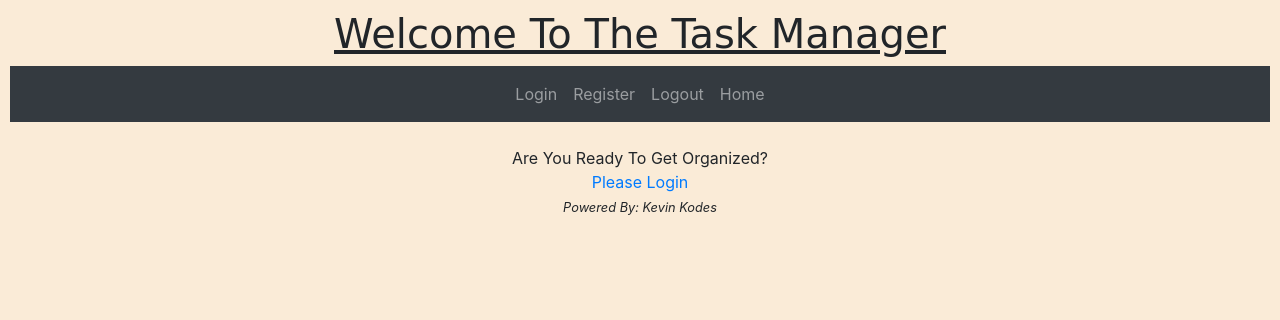
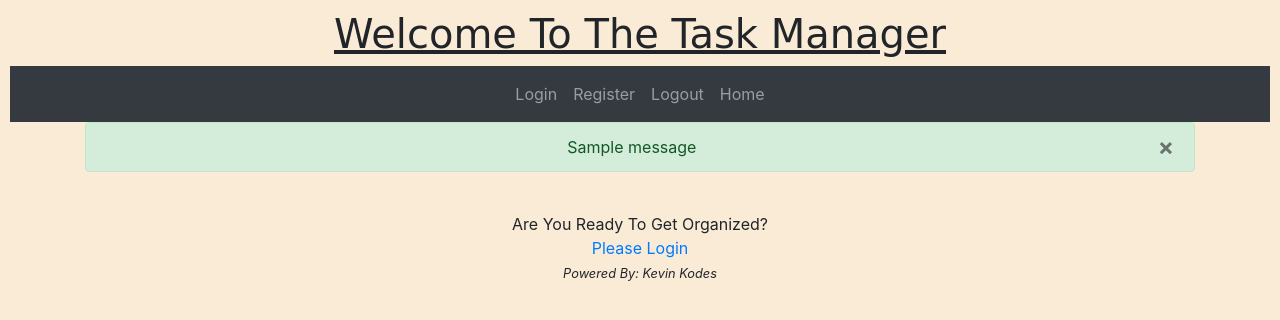
Before and after one commit to KevinOlo/Simple-CRUD-Web-App-, a Flask app: page / in a window 1280 px wide. Shown: the top 320 px of the page. Run offline with Flask 3, Linux system fonts and the light colour scheme; one stand-in notice (Sample message) is shown; some libraries are stand-ins or nearby versions.

Commit message:
flash messages added

```diff
--- a/Templates/base.html
+++ b/Templates/base.html
@@ -72,6 +72,36 @@
         </div>
     </nav>
 
+    {% with messages = get_flashed_messages(with_categories=true) %}
+    {% if messages %}
+        {% for category, message in messages %}
+        {% if category =='error' %}
+        <div class="container">
+            <div class="row justify-content-center" ></div>
+                <div class="alert alert-danger alter-dismissable fade show" role="alert" style="text-align: center; " > <!-- alert-danger shows msg in red-->
+                {{ message }}
+                <button type="button" class="close" data-dismiss="alert">
+                    <span aria-hidden="true">&times;</span>
+                </button>
+                </div>
+            </div>
+        </div>
+        {% else %}
+        <div class="container">
+            <div class="row justify-content-center" ></div>
+                <div class="alert alert-success alter-dismissable fade show" role="alert" style="text-align: center;">
+                {{ message }}
+                <button type="button" class="close" data-dismiss="alert">
+                    <span aria-hidden="true">&times;</span> <!--image inside button-->
+                </button>
+                </div>
+            </div>
+        </div>
+        {% endif %}
+        {% endfor %}
+    {% endif %}
+    {% endwith %}
+
     <div class="container">
         {%block content%}       <!--content to float near navbar, like text-->
         {%endblock%}
--- a/app.py
+++ b/app.py
@@ -1,4 +1,4 @@
-from flask import Flask, render_template, request, redirect, session
+from flask import Flask, render_template, request, redirect, session, flash
 from flask_sqlalchemy import SQLAlchemy
 from datetime import datetime
 
@@ -44,13 +44,14 @@ def login_web():
     user_check = login.query.filter_by(username=username).first()
 
     if user_check and user_check.password == password:
-      print (f"{username} has entered the Task Manager")
+      flash (f"{username} has entered the Task Manager, Welcome!", category='success')
       session['login'] = True
       session['username'] = username
       session['user_id'] = user_check.id    #Store user_id in the session
       return redirect('/home/')
     else:
-      return "Invalid username or password"
+       flash("Invalid username or password", category='error')
+       return redirect('/login/')
 
   return render_template("login.html")
 
@@ -72,30 +73,26 @@ def register():
 
         # Check for empty values
     if not username or not password or not email:
-      return "Username and password and email cannot be empty"
+      flash("Username and password and email cannot be empty")
 
     existing_user = login.query.filter_by(username=username).first()
     existing_email = login.query.filter_by(email=email).first()
 
 
     if existing_user:
-      return "Sorry, this username has been taken"
+      flash("Sorry, this username has been taken")
     elif existing_email:
-      return "This email is already in use"
+      flash("This email is already in use")
     else:
       newuser = login(username=username, password=password, email=email)
       db.session.add(newuser)
       db.session.commit()
+      flash("Your acctount has been successfully created", category='success')
 
       return redirect('/login/')
 
   return render_template('register.html')
 
-
-
-@app.route('/registration_success/', methods=['POST'])
-def registration_success():
-  return redirect('/registration_success/')
 
 
 
@@ -110,10 +107,11 @@ def home():
       try:
         db.session.add(new)
         db.session.commit()
+        flash('Task added successfully', category='success')
         return redirect('/home/')  # redirect base to index.html
 
       except:
-        return 'Error adding task'
+        flash( 'Error adding task', category='error')
 
     else:
       tasks = dbase.query.order_by(dbase.date_created).all()  # show all tasks sorted by creation date
@@ -121,7 +119,8 @@ def home():
       # return html template to web app
 
   else:
-    return 'Please login'
+    flash ('Please login')
+    return redirect('/login/')
     #return redirect('/login/')
 
 
```
Also changed, not shown: Templates/registration_success.html (deleted, +0 -8 lines), Templates/login.html (line endings or trailing spaces), instance/main.db.
